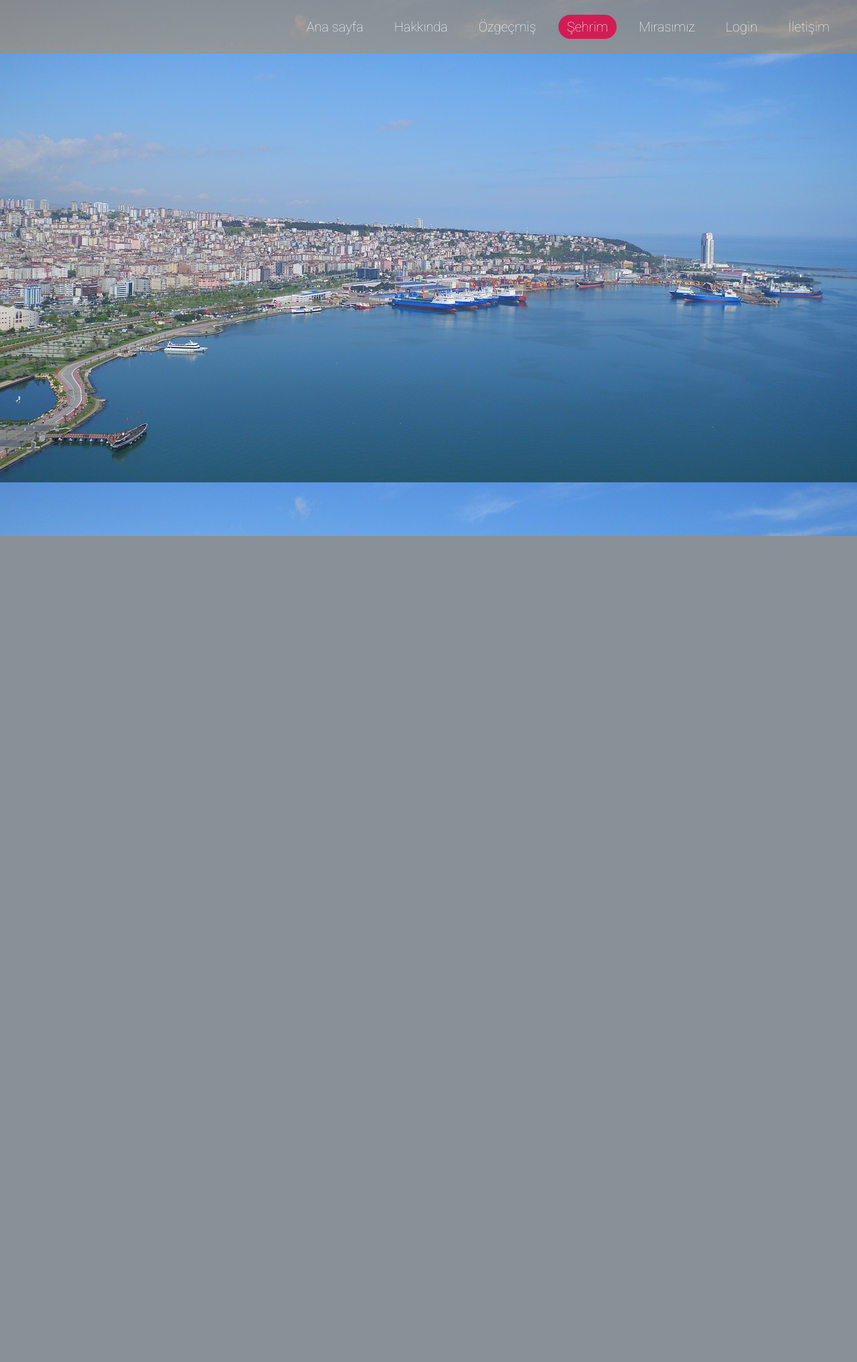
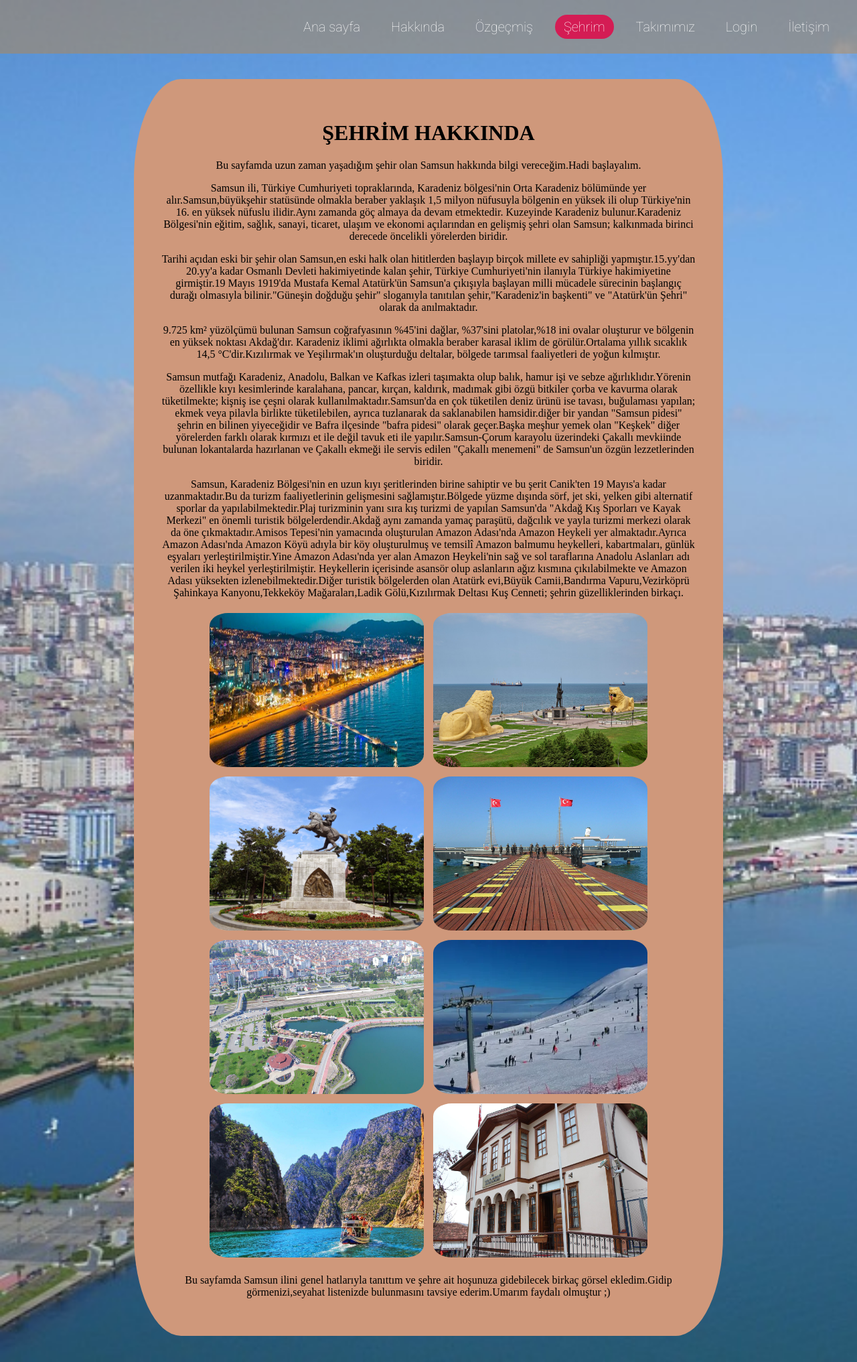
Before and after one commit to Muammer-Karakas/Web-teknolojileri-proje1, a PHP site: the page made by Web sitesi/şehrim.html in a window 1280 px wide. Shown: the whole page at 67% size. Before the commit the page ends 800 px from the top, so only its background shows below. Run offline with PHP 8.4, Linux system fonts and the light colour scheme; some libraries are stand-ins or nearby versions.

Commit message:
Web proje aşama3
Özgeçmiş ve Şehrim bölümünün oluşturulması ve çeşitli düzeltmeler

```diff
--- a/Web sitesi/hakkında.html
+++ b/Web sitesi/hakkında.html
@@ -15,7 +15,7 @@
             <li><a href="hakkında.html" class="active">Hakkında</a></li>
             <li><a href="özgeçmiş.html">Özgeçmiş</a></li>
             <li><a href="şehrim.html">Şehrim</a></li>
-            <li><a href="mirasımız.html">Mirasımız</a></li>
+            <li><a href="takımımız.html">Takımımız</a></li>
             <li><a href="login.html">Login</a></li>
             <li><a href="iletişim.html">İletişim</a></li>
         </ul>
--- a/Web sitesi/index.html
+++ b/Web sitesi/index.html
@@ -15,7 +15,7 @@
               <li><a href="hakkında.html">Hakkında</a></li>
               <li><a href="özgeçmiş.html">Özgeçmiş</a></li>
               <li><a href="şehrim.html">Şehrim</a></li>
-              <li><a href="mirasımız.html">Mirasımız</a></li>
+              <li><a href="takımımız.html">Takımımız</a></li>
               <li><a href="login.html">Login</a></li>
               <li><a href="iletişim.html">İletişim</a></li>
           </ul>
--- a/Web sitesi/style.css
+++ b/Web sitesi/style.css
@@ -2,9 +2,8 @@
 body{
     margin: 0;
     padding: 0;
-    background: url(mastiff-2808768_1280.jpg);
+    background: url(background.jpg);
     background-size: cover;
-
 }
 .navbar{
     width: 100%;
@@ -43,6 +42,7 @@ body{
     margin-top:5%;
     color: #fff;
     font-family: sans-serif;
+    margin-bottom: 5%;
 }
 .box img{
     border-radius:50%;
@@ -98,8 +98,8 @@ ul{
 }
 .list img{
     list-style: none;
-    width: 400px;
-    height: 400px;
+    width: 300px;
+    height: 300px;
     cursor: pointer;
     padding: 10px;
 }
@@ -114,3 +114,40 @@ ul{
     color: #f0acb9;
     margin-left: 50px;
 }
+.box2{
+    width: 600px;
+    background: #26ecc1;
+    padding: 40px;
+    text-align: center;
+    margin: auto;
+    margin-top:3%;
+    margin-bottom: 3%;
+    font-family: cursive;
+    color: rgba(151, 11, 46, 0.885);
+}
+.box2 section table{
+    padding-left: 160px;
+}
+
+.box2 section h1{
+    font-size: 30px;
+    letter-spacing: 2px;
+    font-weight: 100;
+}
+.box3{
+    border-radius: 8%;
+    width: 800px;
+    background: #cf987b;
+    padding: 40px;
+    text-align: center;
+    margin: auto;
+    margin-top:3%;
+    margin-bottom: 3%;
+}
+.box3 img{
+    border-radius: 10%;
+    list-style: none;
+    width: 320px;
+    height:230px;
+    padding: 5px;
+}
--- a/Web sitesi/mirasımız.html
+++ b/Web sitesi/takımımız.html
@@ -4,7 +4,7 @@
     <meta charset="UTF-8">
     <meta http-equiv="X-UA-Compatible" content="IE=edge">
     <meta name="viewport" content="width=device-width, initial-scale=1.0">
-    <title>Mirasımız</title>
+    <title>Takımımız</title>
     <link rel="stylesheet" href="style.css">
     <link rel="stylesheet" href="https://cdnjs.cloudflare.com/ajax/libs/font-awesome/6.1.1/css/all.min.css">
 </head>
@@ -15,11 +15,13 @@
             <li><a href="hakkında.html">Hakkında</a></li>
             <li><a href="özgeçmiş.html">Özgeçmiş</a></li>
             <li><a href="şehrim.html">Şehrim</a></li>
-            <li><a href="mirasımız.html" class="active">Mirasımız</a></li>
+            <li><a href="takımımız.html" class="active">Takımımız</a></li>
             <li><a href="login.html">Login</a></li>
             <li><a href="iletişim.html">İletişim</a></li>
         </ul>
       </div>
 
+
+
 </body>
 </html>
--- a/Web sitesi/şehrim.html
+++ b/Web sitesi/şehrim.html
@@ -15,11 +15,64 @@
             <li><a href="hakkında.html">Hakkında</a></li>
             <li><a href="özgeçmiş.html">Özgeçmiş</a></li>
             <li><a href="şehrim.html" class="active">Şehrim</a></li>
-            <li><a href="mirasımız.html">Mirasımız</a></li>
+            <li><a href="takımımız.html">Takımımız</a></li>
             <li><a href="login.html">Login</a></li>
             <li><a href="iletişim.html">İletişim</a></li>
         </ul>
       </div>
+      <div class="box3">
+          <h1>ŞEHRİM HAKKINDA</h1>
+          <p>Bu sayfamda uzun zaman yaşadığım şehir olan Samsun hakkında bilgi vereceğim.Hadi başlayalım.</p>
+          <p>Samsun ili, Türkiye Cumhuriyeti topraklarında, Karadeniz bölgesi'nin Orta Karadeniz bölümünde yer alır.Samsun,büyükşehir statüsünde olmakla beraber
+              yaklaşık 1,5 milyon nüfusuyla bölgenin en yüksek ili olup Türkiye'nin 16. en yüksek nüfuslu ilidir.Aynı zamanda göç almaya da devam etmektedir.
+              Kuzeyinde Karadeniz bulunur.Karadeniz Bölgesi'nin eğitim, sağlık, sanayi, ticaret, ulaşım ve ekonomi açılarından en gelişmiş şehri olan Samsun;
+              kalkınmada birinci derecede öncelikli yörelerden biridir.
+          </p>
+          <p>Tarihi açıdan eski bir şehir olan Samsun,en eski halk olan hititlerden başlayıp birçok millete ev sahipliği yapmıştır.15.yy'dan 20.yy'a kadar Osmanlı
+              Devleti hakimiyetinde kalan şehir, Türkiye Cumhuriyeti'nin ilanıyla Türkiye hakimiyetine girmiştir.19 Mayıs 1919'da Mustafa Kemal Atatürk'ün Samsun'a
+              çıkışıyla başlayan milli mücadele sürecinin başlangıç durağı olmasıyla bilinir."Güneşin doğduğu şehir" sloganıyla tanıtılan şehir,"Karadeniz'in başkenti"
+              ve "Atatürk'ün Şehri" olarak da anılmaktadır.
+          </p>
+          <p>9.725 km² yüzölçümü bulunan Samsun coğrafyasının %45'ini dağlar, %37'sini platolar,%18 ini ovalar oluşturur ve bölgenin en yüksek noktası Akdağ'dır.
+              Karadeniz iklimi ağırlıkta olmakla beraber karasal iklim de görülür.Ortalama yıllık sıcaklık 14,5 °C'dir.Kızılırmak ve Yeşilırmak'ın oluşturduğu deltalar,
+              bölgede tarımsal faaliyetleri de yoğun kılmıştır.
+          </p>
+          <p>Samsun mutfağı Karadeniz, Anadolu, Balkan ve Kafkas izleri taşımakta olup balık, hamur işi ve sebze ağırlıklıdır.Yörenin özellikle kıyı kesimlerinde karalahana,
+             pancar, kırçan, kaldırık, madımak gibi özgü bitkiler çorba ve kavurma olarak tüketilmekte; kişniş ise çeşni olarak kullanılmaktadır.Samsun'da en çok tüketilen
+             deniz ürünü ise tavası, buğulaması yapılan; ekmek veya pilavla birlikte tüketilebilen, ayrıca tuzlanarak da saklanabilen hamsidir.diğer bir yandan "Samsun pidesi"
+             şehrin en bilinen yiyeceğidir ve Bafra ilçesinde "bafra pidesi" olarak geçer.Başka meşhur yemek olan "Keşkek" diğer yörelerden farklı olarak kırmızı et ile değil
+             tavuk eti ile yapılır.Samsun-Çorum karayolu üzerindeki Çakallı mevkiinde bulunan lokantalarda hazırlanan ve Çakallı ekmeği ile servis edilen "Çakallı menemeni" de
+             Samsun'un özgün lezzetlerinden biridir.  </p>
+         <p>Samsun, Karadeniz Bölgesi'nin en uzun kıyı şeritlerinden birine sahiptir ve bu şerit Canik'ten 19 Mayıs'a kadar uzanmaktadır.Bu da turizm faaliyetlerinin
+            gelişmesini sağlamıştır.Bölgede yüzme dışında sörf, jet ski, yelken gibi alternatif sporlar da yapılabilmektedir.Plaj turizminin yanı sıra kış turizmi de yapılan Samsun'da
+            "Akdağ Kış Sporları ve Kayak Merkezi" en önemli turistik bölgelerdendir.Akdağ aynı zamanda yamaç paraşütü, dağcılık ve yayla turizmi merkezi olarak da
+             öne çıkmaktadır.Amisos Tepesi'nin yamacında oluşturulan Amazon Adası'nda Amazon Heykeli yer almaktadır.Ayrıca Amazon Adası'nda Amazon Köyü adıyla bir köy oluşturulmuş ve
+             temsilî Amazon balmumu heykelleri, kabartmaları, günlük eşyaları yerleştirilmiştir.Yine Amazon Adası'nda yer alan Amazon Heykeli'nin sağ ve sol taraflarına Anadolu Aslanları
+             adı verilen iki heykel yerleştirilmiştir. Heykellerin içerisinde asansör olup aslanların ağız kısmına çıkılabilmekte ve Amazon Adası yüksekten izlenebilmektedir.Diğer turistik
+              bölgelerden olan Atatürk evi,Büyük Camii,Bandırma Vapuru,Vezirköprü Şahinkaya Kanyonu,Tekkeköy Mağaraları,Ladik Gölü,Kızılırmak Deltası Kuş Cenneti; şehrin güzelliklerinden
+              birkaçı. </p>
+
+              <a href="https://yandex.com.tr/gorsel/search?from=tabbar&text=%C3%A7obanl%C4%B1%20iskelesi&pos=21&img_url=https%3A%2F%2Fwww.yenigundehaber.com%2Fwp-content%2Fuploads%2F2019%2F05%2F1.jpg&rpt=simage">
+                  <img src="çobanlıİskelesi.jpg" title="Atakum Çobanlı İskelesi"></a>
+              <a href="https://yandex.com.tr/gorsel/search?text=amazon%20koyu%20samsun&from=tabbar&p=4&pos=179&rpt=simage&img_url=https%3A%2F%2Fpbs.twimg.com%2Fmedia%2FEwbTBgHWQAE2FoQ.jpg">
+                  <img src="amazon-koyu.jpg" title="Samsun Amazon Koyu"></a>
+              <a href="https://yandex.com.tr/gorsel/search?from=tabbar&text=samsun%20onur%20an%C4%B1t%C4%B1&pos=0&img_url=https%3A%2F%2Fupload.wikimedia.org%2Fwikipedia%2Fcommons%2Fthumb%2F0%2F0d%2FOnur_An%25C4%25B1t%25C4%25B1.JPG%2F456px-Onur_An%25C4%25B1t%25C4%25B1.JPG&rpt=simage">
+                  <img src="onur_anıtı.jpg" title="Samsun Onur Anıtı"></a>
+              <a href="https://yandex.com.tr/gorsel/search?from=tabbar&text=samsun%20kurtulu%C5%9F%20yolu&pos=17&img_url=https%3A%2F%2Fpbs.twimg.com%2Fmedia%2FD5jHUgSW0AMei6d.jpg&rpt=simage">
+                  <img src="kurtuluşyolu.jpg" title="Samsun Kurtuluş Yolu"></a>
+              <a href="https://yandex.com.tr/gorsel/search?from=tabbar&text=Samsun%20ilkad%C4%B1m&p=3&pos=123&rpt=simage&img_url=https%3A%2F%2Fpbs.twimg.com%2Fmedia%2FEh-Fx7oWoAA75ox.jpg">
+                <img src="samsun_ilkadım.jpg" title="Samsun İlkadım"></a>
+              <a href="https://yandex.com.tr/gorsel/search?from=tabbar&text=ladik%20akda%C4%9F%20kayak%20merkezi&pos=3&img_url=https%3A%2F%2Fi.ytimg.com%2Fvi%2FqoqOwk2PG9U%2Fmaxresdefault.jpg&rpt=simage">
+                  <img src="kayaktesisi.jpg" title="Ladik Akdağ kayak merkezi"></a>
+              <a href="https://yandex.com.tr/gorsel/search?text=vezirk%C3%B6pr%C3%BC%20%C5%9Fahinkaya%20kanyonu&from=tabbar&pos=6&img_url=https%3A%2F%2Fpbs.twimg.com%2Fmedia%2FEhAxhTMX0AkzrjF.jpg&rpt=simage">
+                  <img src="Şahinkaya_kanyonu.jpg" title="Vezirköprü Şahinkaya Kanyonu"></a>
+              <a href="https://yandex.com.tr/gorsel/search?from=tabbar&text=Havza%20Atat%C3%BCrk%20Evi%20M%C3%BCzesi&pos=1&img_url=https%3A%2F%2Fpbs.twimg.com%2Fmedia%2FDl1qe7AX0AAuUPo.jpg%3Alarge&rpt=simage">
+                  <img src="Atatürk_evi.jpg" title="Havza Atatürk Evi Müzesi"></a>
+
+          <p>Bu sayfamda Samsun ilini genel hatlarıyla tanıttım ve şehre ait hoşunuza gidebilecek birkaç görsel ekledim.Gidip görmenizi,seyahat listenizde bulunmasını tavsiye
+              ederim.Umarım faydalı olmuştur ;)
+          </p>
+      </div>
 
 </body>
 </html>
```
Also changed, not shown: Web sitesi/özgeçmiş.html (+63 -2 lines), Web sitesi/Atatürk_evi.jpg (added), Web sitesi/background.jpg (renamed from Web sitesi/mastiff-2808768_1280.jpg), Web sitesi/card-samsun.jpg (deleted), Web sitesi/kayaktesisi.jpg (added), Web sitesi/kurtuluşyolu.jpg (renamed from Web sitesi/D5jHUgSW0AMei6d.jpg), Web sitesi/onur_anıtı.jpg (renamed from Web sitesi/samsun-3.jpg), Web sitesi/samsun_ilkadım.jpg (renamed from Web sitesi/mastiff-2808771_1280.jpg), Web sitesi/samsunspor.jpg (added), Web sitesi/çobanlıİskelesi.jpg (renamed from Web sitesi/1500x500.jpg), Web sitesi/Şahinkaya_kanyonu.jpg (added).
